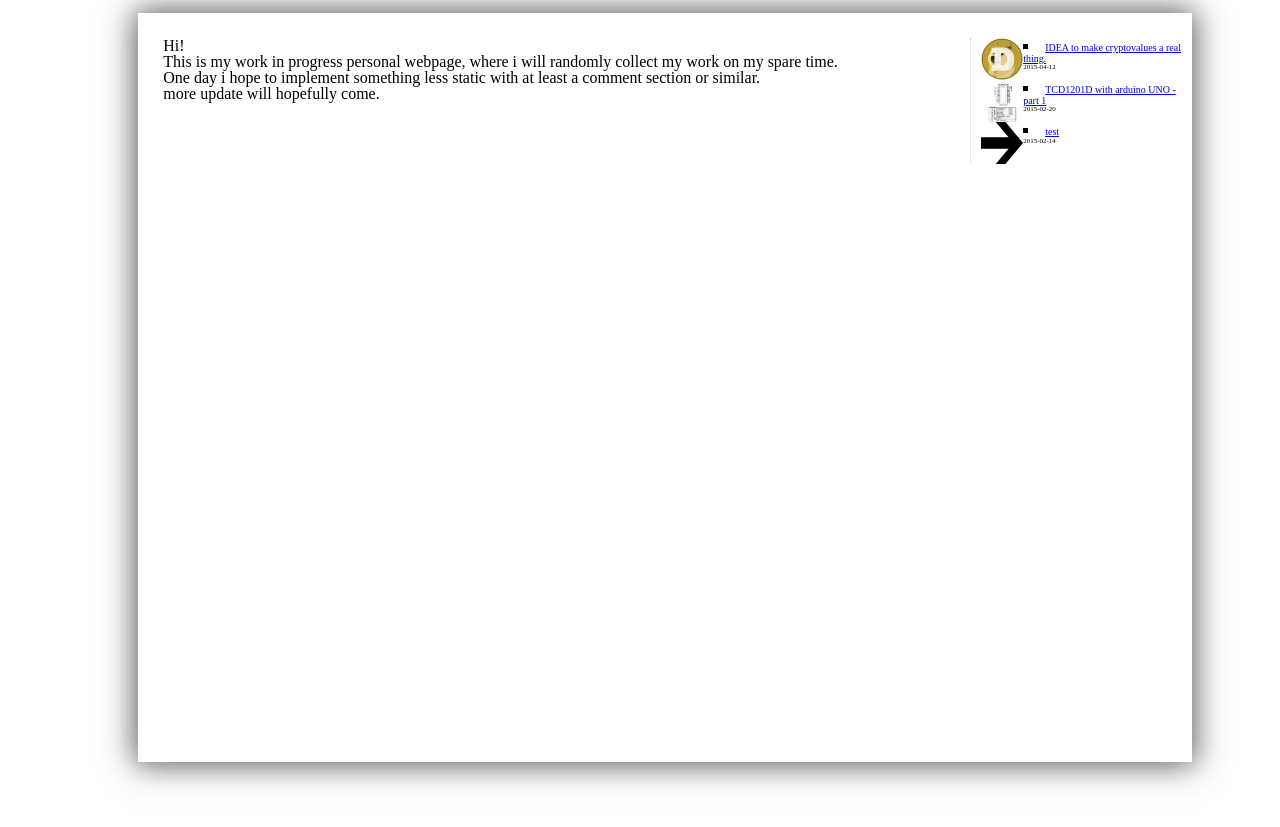
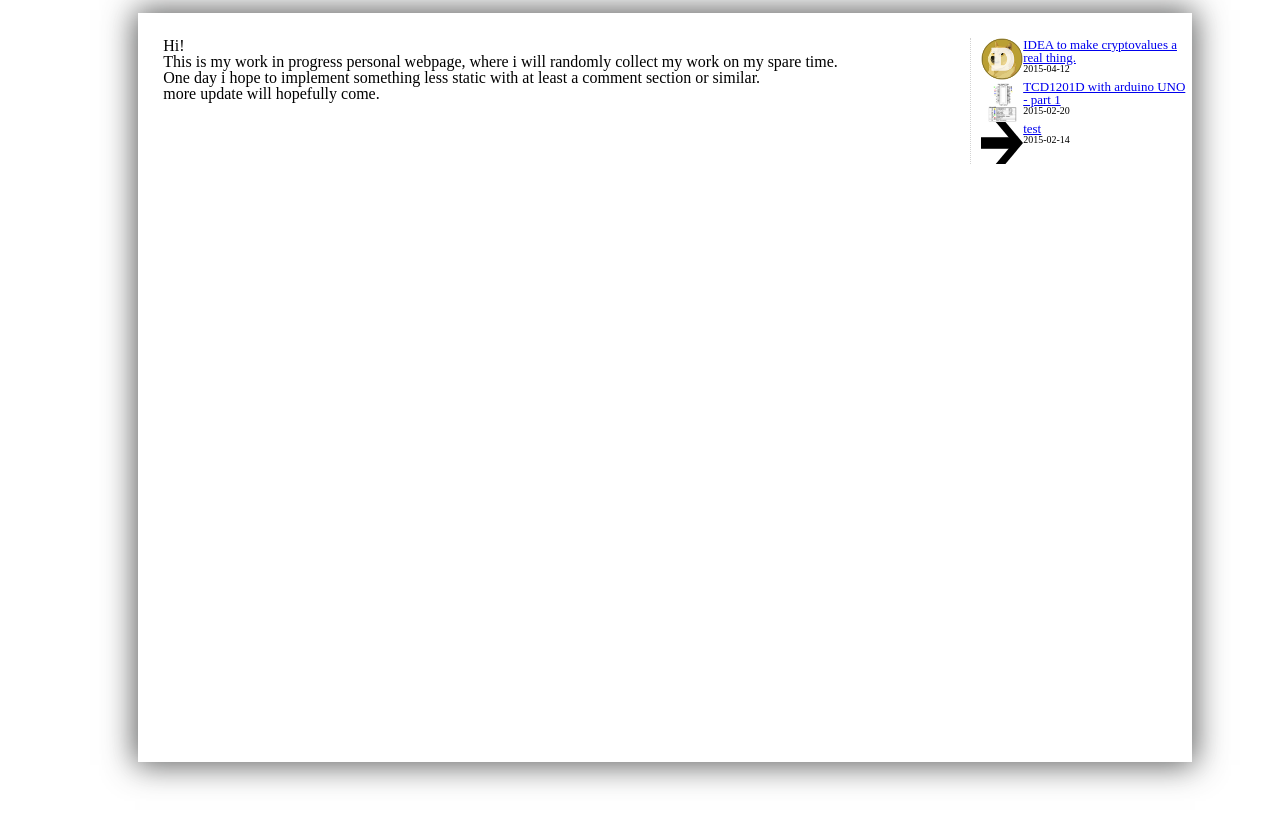
Before and after one commit to MauroMombelli/mauromombelli.github.io, a Jekyll site: the page built from index.md, in a window 1280 px wide. Shown: the top 827 px of the page. Built offline with Jekyll 4.4.1, drawn with Linux system fonts in a browser that asks for light colours.

Commit message:
tweaking post list

```diff
--- a/_includes/postList.html
+++ b/_includes/postList.html
@@ -1,4 +1,4 @@
-<ul>
+<ul style="list-style: none;">
 {% for post in site.posts %}
 
 <li style="min-height:42px;">
--- a/css/main.css
+++ b/css/main.css
@@ -53,9 +53,9 @@ h2 {
 }
 
 .postListLink{
-	font-size: 10px;
+	font-size: 13px;
 }
 
 .postListDate{
-	font-size: 7px;
+	font-size: 10px;
 }
```
Also changed, not shown: images/2015/doge.png.
